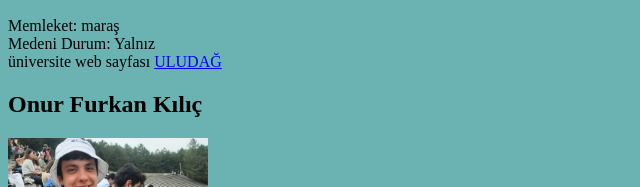
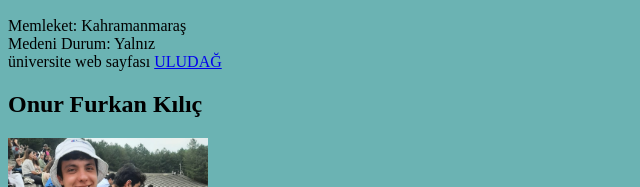
Before and after one commit to elayzah/ekip-projesi, a plain HTML site: page index.html in a window 1280 px wide. Shown: the part 357-544 px from the top of the page, 0-640 px from the left. Drawn offline with Linux system fonts and the light colour scheme.

Commit message:
Update index.html

```diff
--- a/index.html
+++ b/index.html
@@ -19,7 +19,7 @@
     <div class="kutu">
         <h2>Emir Alp Karageçen</h2>
         <img src="resimler/emir.jpg" width="200" height="200">
-        <p> Memleket: maraş <br>
+        <p> Memleket: Kahramanmaraş <br>
             Medeni Durum: Yalnız <br>
             üniversite web sayfası <a href="https://www.uludag.edu.tr/">ULUDAĞ</a>
         </p>
```
